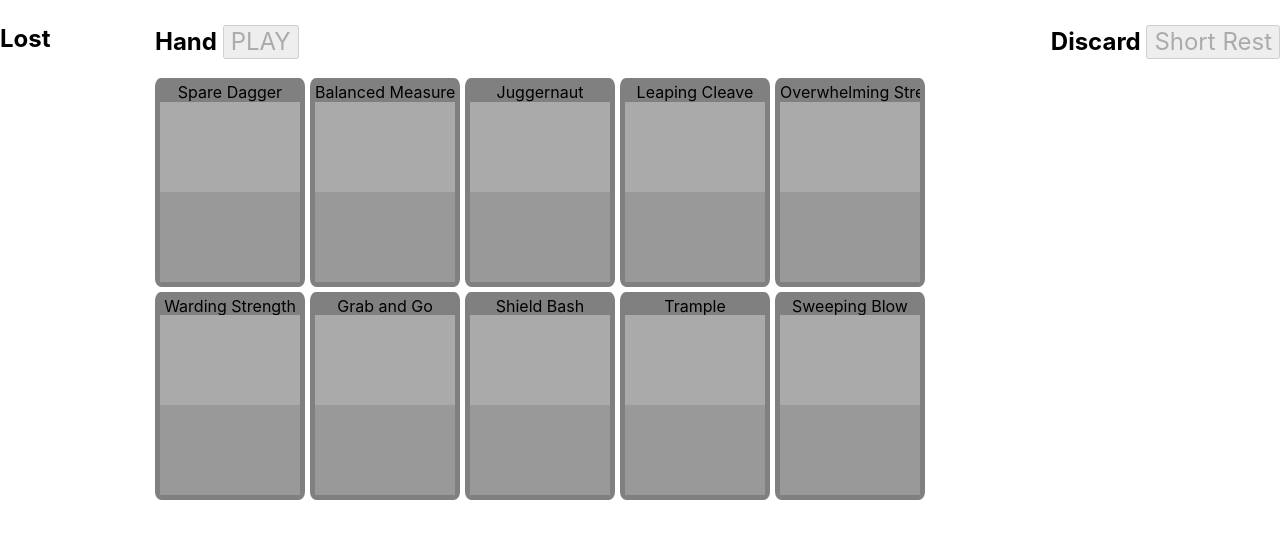
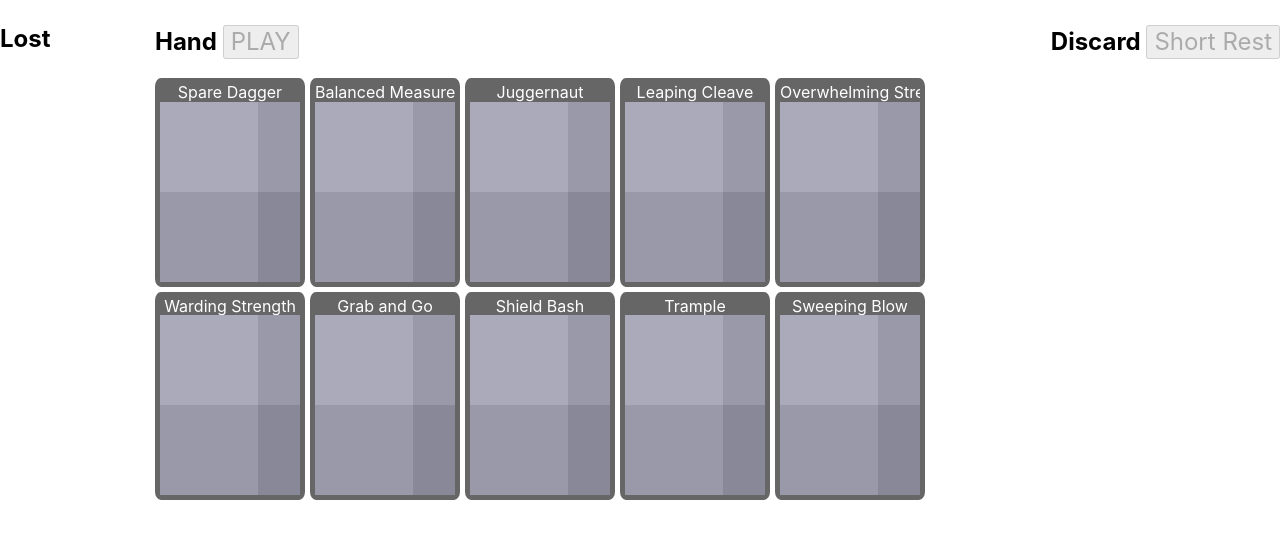
Before and after one commit to cainlevy/gloomhaven-player, a React (Create React App) app: page / in a window 1280 px wide. Shown: the top 538 px of the page. Built offline with nearby package versions, Linux system fonts and the light colour scheme.

Commit message:
support playing generic attack/move

```diff
--- a/src/App.tsx
+++ b/src/App.tsx
@@ -5,7 +5,7 @@ import { Table, Discard, Lost, Hand, Play } from './Table';
 import './normalize.css';
 import { inHand, inDiscard, inLost, inPlayed } from './data/ActionCard';
 import Brute from './data/Brute';
-import newGame, { Game, playSelection, playShortRest, playLongRest, ableToPlay, readyToPlay, readyToLongRest, ableToRest, playTop, playBottom, togglePlaySelection, toggleLongRestSelection } from './data/Game';
+import newGame, { Game, playSelection, playShortRest, playLongRest, ableToPlay, readyToPlay, readyToLongRest, ableToRest, playTop, playBottom, togglePlaySelection, toggleLongRestSelection, playAttack, playMove } from './data/Game';
 
 const thisGame = newGame([
   Brute['Spare Dagger'],
@@ -33,6 +33,8 @@ const App: React.FC = () => {
               card={c}
               onTopClick={() => updateGame(playTop(game, c))}
               onBottomClick={() => updateGame(playBottom(game, c))}
+              onAttack={() => updateGame(playAttack(game, c))}
+              onMove={() => updateGame(playMove(game, c))}
             />
           ))}
         </CardRow>
--- a/src/Card.tsx
+++ b/src/Card.tsx
@@ -1,5 +1,5 @@
 import * as React from 'react';
-import styled from 'styled-components';
+import styled, { css } from 'styled-components';
 import AspectRatio from './util/AspectRatio';
 import { ActionCard } from './data/ActionCard';
 
@@ -11,9 +11,11 @@ interface Props {
   // sometimes you can select a whole card
   onSelect?: () => void;
 
-  // sometimes you can choose one of the actions
+  // sometimes you can choose one of four actions
   onTopClick?: () => void;
   onBottomClick?: () => void;
+  onAttack?: () => void;
+  onMove?: () => void;
 }
 
 const SelectableDiv: React.FC<React.HTMLAttributes<HTMLDivElement> & {selected: boolean}> = ({selected, ...props}) => <div {...props}/>
@@ -21,41 +23,98 @@ const SelectableDiv: React.FC<React.HTMLAttributes<HTMLDivElement> & {selected:
 const Frame = styled(SelectableDiv)`
   display: flex;
   flex-direction: column;
-  background-color: grey;
-  border: 5px solid ${(props) => props.selected ? 'blue' : 'grey'};
+  background-color: #666;
+  border: 5px solid ${(props) => props.selected ? 'blue' : '#666'};
   border-radius: 4%;
   height: 100%;
   cursor: ${(props) => props.onClick ? 'pointer' : 'inherit'};
+
+  display: grid;
+  grid-template-columns: 70% auto;
+  grid-template-rows: auto 1fr 1fr;
+  grid-template-areas:
+    'name name'
+    'top attack'
+    'bottom move';
 `;
 
 const Top = styled.div`
-  flex: 1 1 50%;
-  background-color: #aaa;
-  cursor: ${(props) => props.onClick ? 'pointer' : 'inherit'};
+  grid-area: top;
+  background-color: #aab;
+  ${(props) => props.onClick && css`
+    cursor: pointer;
+    &:hover {
+      filter: hue-rotate(180deg);
+    }
+  `}
 `;
 
 const Bottom = styled.div`
-  flex: 1 1 50%;
-  background-color: #999;
-  cursor: ${(props) => props.onClick ? 'pointer' : 'inherit'};
+  grid-area: bottom;
+  background-color: #99a;
+  ${(props) => props.onClick && css`
+    cursor: pointer;
+    &:hover {
+      filter: hue-rotate(180deg);
+    }
+  `}
+`;
+
+const Attack = styled.div`
+  grid-area: attack;
+  background-color: #99a;
+  ${(props) => props.onClick && css`
+    cursor: pointer;
+    &:hover {
+      filter: hue-rotate(180deg);
+    }
+  `}
+`;
+
+const Move = styled.div`
+  grid-area: move;
+  background-color: #889;
+  ${(props) => props.onClick && css`
+    cursor: pointer;
+    &:hover {
+      filter: hue-rotate(180deg);
+    }
+  `}
 `;
 
 const Name = styled.div`
-  flex: 0 0 auto;
+  grid-area: name;
   white-space: nowrap;
   overflow: hidden;
   text-align: center;
+  color: white;
 `;
 
-const Card: React.FC<Props> = ({card, ...props}) => (
-  <AspectRatio ratio={1.39} className={props.className}>
+const Card: React.FC<Props> = ({card, ...props}) => {
+  const onAttack = (e: React.MouseEvent<HTMLElement>) => {
+    if (props.onAttack) {
+      e.stopPropagation();
+      props.onAttack();
+    }
+  }
+
+  const onMove = (e: React.MouseEvent<HTMLElement>) => {
+    if (props.onMove) {
+      e.stopPropagation();
+      props.onMove();
+    }
+  }
+
+  return <AspectRatio ratio={1.39} className={props.className}>
     <Frame onClick={props.onSelect} selected={!!props.selected}>
       <Name>{card.name}</Name>
       <Top onClick={props.onTopClick} />
+      <Attack onClick={props.onAttack && onAttack} />
       <Bottom onClick={props.onBottomClick} />
+      <Move onClick={props.onMove && onMove} />
     </Frame>
-  </AspectRatio>
-)
+  </AspectRatio>;
+};
 
 export const SmallCard: React.FC<Props> = (props) => <div style={{width: 150}}><Card {...props} /></div>
 
--- a/src/data/Game.ts
+++ b/src/data/Game.ts
@@ -1,4 +1,4 @@
-import {TableCard, inDiscard, inHand, inPlayed} from './ActionCard';
+import {TableCard, inDiscard, inHand, inPlayed, TableLocation} from './ActionCard';
 import produce from 'immer';
 
 export interface Game {
@@ -48,6 +48,14 @@ const playAction = (action: 'top' | 'bottom') =>
 export const playTop = playAction('top');
 export const playBottom = playAction('bottom');
 
+const playToLocation = (location: TableLocation) =>
+  (game: Game, card: TableCard) => produce(game, (draft) => {
+    draft.deck[game.deck.indexOf(card)].location = location;
+  });
+
+export const playAttack = playToLocation('discard');
+export const playMove = playToLocation('discard');
+
 export const playSelection = (game: Game) =>
   produce(game, (draft) => {
     game.selectedForPlay.forEach((card) =>
```
